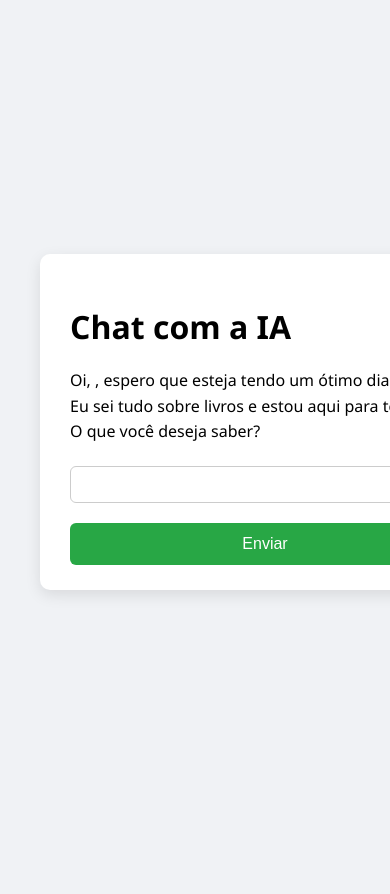
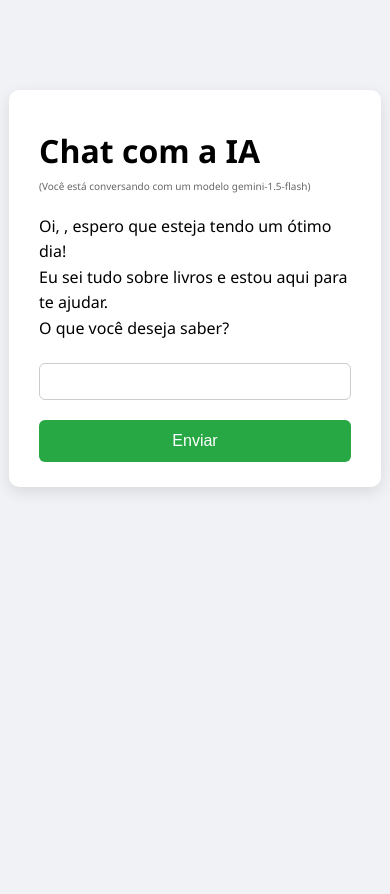
Before and after one commit to ioott/bookmatch-ai-python-geminiAPI, a Flask app: template templates/chat.html in a window 390 px wide; the page is wider, and only the part inside the window is pictured. Before the commit the page ends 595 px from the top of that part, so only its background shows below. Run offline with Flask 3, Linux system fonts and the light colour scheme; the template is opened without the code that fills it, so the values that code supplies are empty.

Commit message:
style: improved card alignment and responsiveness in templates

```diff
--- a/static/style.css
+++ b/static/style.css
@@ -1,27 +1,23 @@
 body {
   font-family: 'Segoe UI', Tahoma, Geneva, Verdana, sans-serif;
   background-color: #f0f2f5;
-  display: flex;
-  justify-content: center;
-  align-items: center;
+  display: block;
+  padding-top: 50px;
   min-height: 100vh;
-  margin: 0;
-}
-
-form {
-  background-color: #fff;
-  padding: 30px 40px;
-  margin: 30px 40px;
-  border-radius: 10px;
-  box-shadow: 0 5px 15px rgba(0, 0, 0, 0.1);
-  max-width: 400px;
-  width: 45%;
+  margin: 0 auto;
 }
 
 h1 {
   text-align: left;
   color: black;
-  margin-bottom: 10px;
+  margin-top: 10px;
+}
+
+.info-modelo {
+  font-size: 10px;
+  color: #666;
+  margin-top: -20px;
+  margin-bottom: 20px;
 }
 
 label {
@@ -69,9 +65,8 @@ button:hover {
 
 .chat-container {
   display: flex;
-  justify-content: center;
-  align-items: flex-start;
-  gap: 2rem;
+  justify-self: center;
+  width: 80%
 }
 
 .chat-box,
@@ -83,6 +78,20 @@ button:hover {
   width: 45%;
   font-size: 16px;
   line-height: 1.6;
+  align-self: flex-start;
+  margin: 40px;
+  justify-self: center;
+}
+
+@media (max-width: 1100px) {
+  .chat-container {
+    flex-direction: column;
+  }
+
+  .chat-box, .response-box {
+    width: 70%;
+    align-self: center;
+  }
 }
 
 .chat-container:has(.chat-box):not(:has(.response-box)) .chat-box,
@@ -91,6 +100,7 @@ button:hover {
 }
 
 .resposta-formatada {
+  font-size: 16px;
   line-height: 1.6;
 }
 
@@ -116,15 +126,3 @@ button:hover {
     gap: 0.5rem;
     margin-bottom: 1rem;
 }
-
-@media (max-width: 1100px) {
-  .chat-container {
-    display: flex;
-    flex-direction: column;
-    gap: 2rem;
-  }
-
-  .chat-box, .response-box {
-    width: 100%;
-  }
-}
--- a/templates/chat.html
+++ b/templates/chat.html
@@ -6,10 +6,11 @@
 </head>
 <body>
     <div class="chat-container">
-        <form method="post" class="chat-box">
+        <div class="chat-box">
 
+            <form method="post">
                 <h1>Chat com a IA</h1>
-
+                <p class="info-modelo"> (Você está conversando com um modelo gemini-1.5-flash)</p>
                 <p>Oi, {{ history.name }}, espero que esteja tendo um ótimo dia!<br>
                 Eu sei tudo sobre livros e estou aqui para te ajudar.<br>
                 O que você deseja saber?</p>
@@ -18,10 +19,12 @@
                 <button type="submit">Enviar</button>
             </form>
 
+        </div>
+
         {% if response %}
         <div class="response-box">
             <h3>Resposta:</h3>
-            <div class="resposta-formatada">{{ response | safe }}</div>
+            <p class="resposta-formatada">{{ response | safe }}</p>
         </div>
         {% endif %}
     </div>
--- a/templates/profile.html
+++ b/templates/profile.html
@@ -6,7 +6,7 @@
 </head>
 <body>
 
-    <form method="POST">
+    <form class="chat-box" method="POST">
         <h1>Gostaria de alterar algo?</h1>
         <label for="name">Seu nome:</label><br>
         <input type="text" id="name" name="name" value="{{ history.get('name', '') }}"><br><br>
```
Also changed, not shown: templates/start.html (+10 -6 lines). Lines whose indentation alone changed are shown as unchanged.
